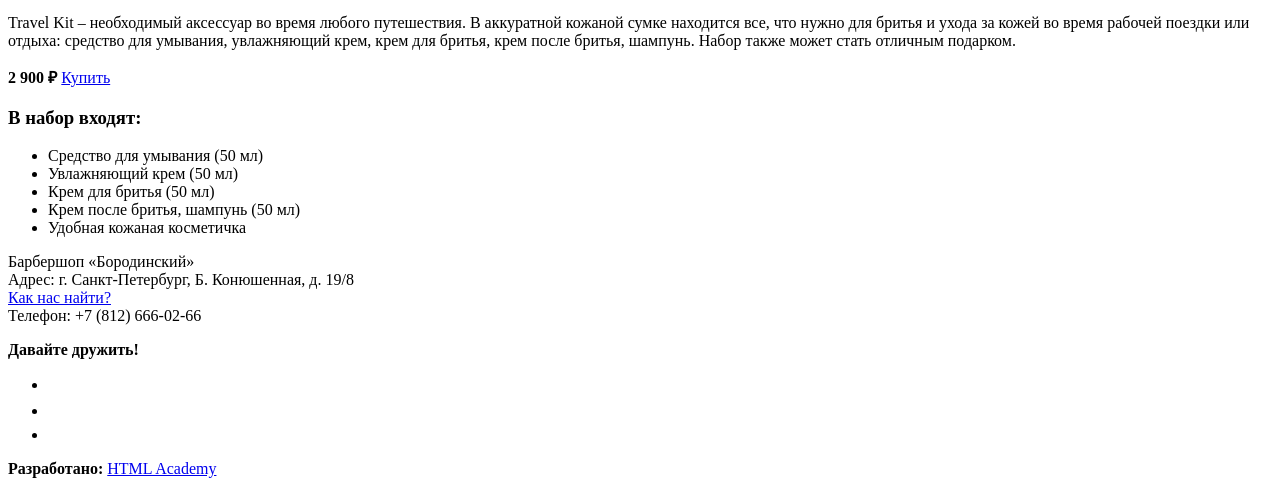
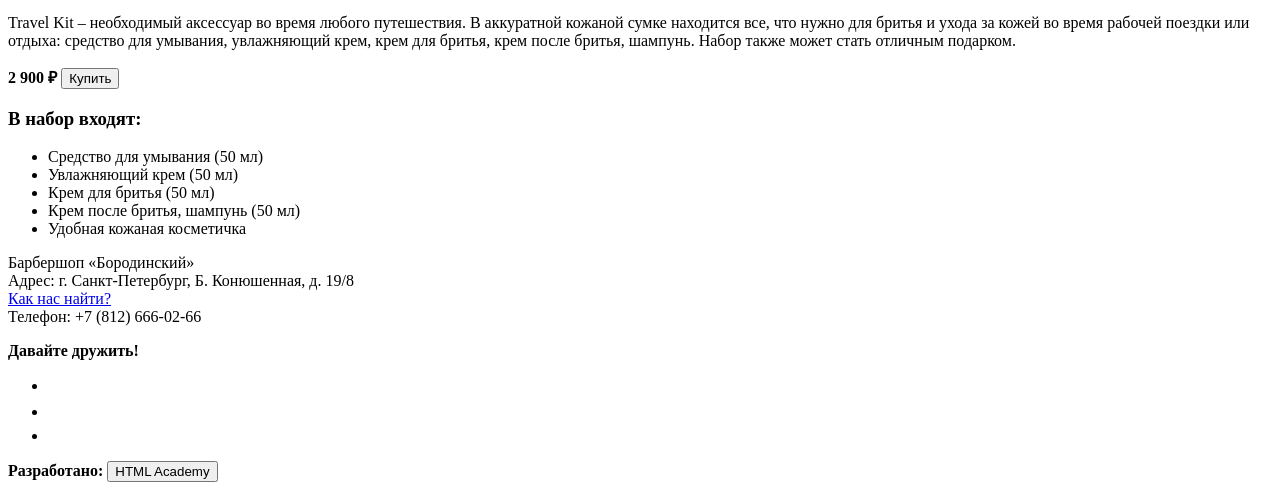
Before and after one commit to gulizar-dush/barbershop-old, a plain HTML site: page catalog-item.html in a window 1280 px wide. Shown: the part 468-966 px from the top of the page. Drawn offline with Linux system fonts and the light colour scheme.

Commit message:
Сделала кнопки вместо ссылок

```diff
--- a/catalog-item.html
+++ b/catalog-item.html
@@ -50,7 +50,7 @@
         <p>Travel Kit – необходимый аксессуар во время любого путешествия. В аккуратной кожаной сумке находится все, что нужно для бритья и ухода за кожей во время рабочей поездки или отдыха: средство для умывания, увлажняющий крем, крем для бритья, крем после бритья, шампунь. Набор также может стать отличным подарком.</p>
         <p>
           <b>2 900 ₽</b>
-          <a href="#">Купить</a>
+          <button type="submit">Купить</button>
         </p>
         <h3>В набор входят:</h3>
         <ul>
@@ -78,7 +78,8 @@
         </ul>
       </div>
       <p>
-        <b>Разработано:</b> <a href="#">HTML Academy</a>
+        <b>Разработано:</b>
+        <button type="submit">HTML Academy</button>
       </p>
     </footer>
   </body>
```
